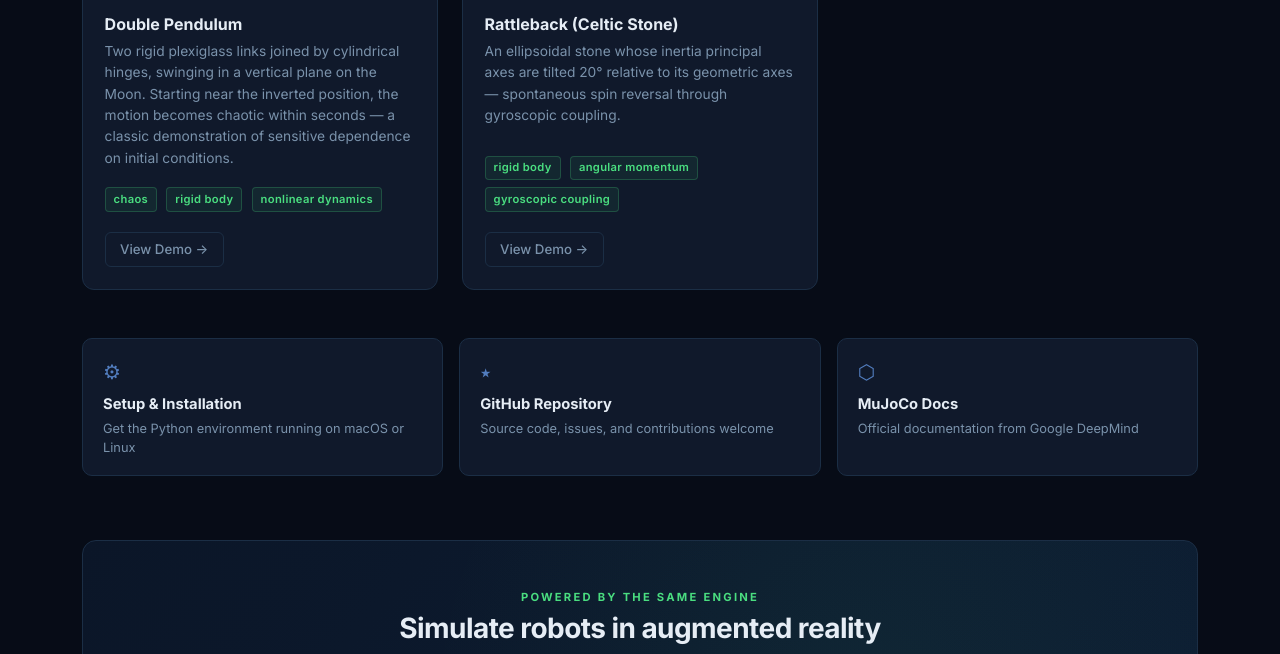
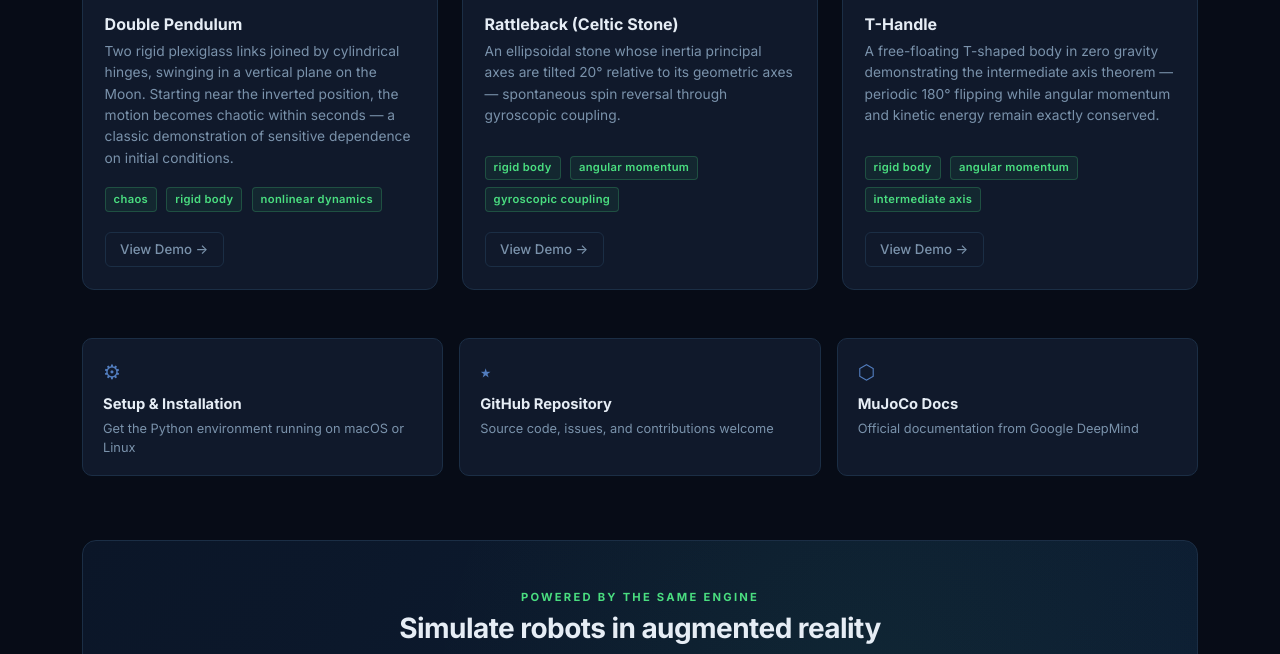
Before and after one commit to radcli14/MuJoCo-PyDemos, a Jekyll site: the page built from index.md, in a window 1280 px wide and 900 px high, scrolled down 709 px, cut to the strip 246-900 px from the top of the window. Built offline with Jekyll 4.4.1, drawn with Linux system fonts in a browser that asks for light colours; nearby versions of some CDN libraries; a script that is not in the unit is left out.

Commit message:
link t-handle from the demos

```diff
--- a/_data/demos.yml
+++ b/_data/demos.yml
@@ -23,3 +23,16 @@
     - rigid body
     - angular momentum
     - gyroscopic coupling
+
+- id: t_handle
+  title: "T-Handle"
+  description: >-
+    A free-floating T-shaped body in zero gravity demonstrating the intermediate
+    axis theorem — periodic 180° flipping while angular momentum and kinetic
+    energy remain exactly conserved.
+  url: /t_handle/
+  thumbnail: /t_handle/t_handle_states.png
+  tags:
+    - rigid body
+    - angular momentum
+    - intermediate axis
```
